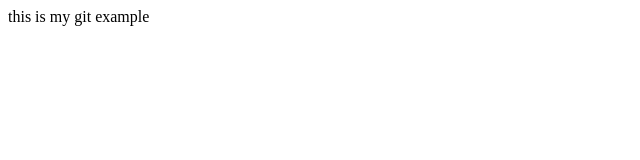
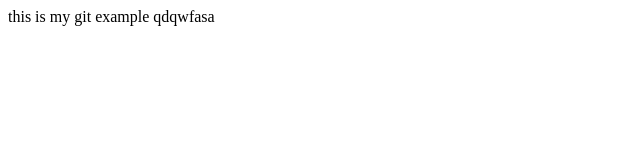
Before and after one commit to ixayman/FirstTry, a plain HTML site: page index.html in a window 1280 px wide. Shown: the full height of the page, 0-640 px from the left. Drawn offline with Linux system fonts and the light colour scheme.

Commit message:
this is the second commit

```diff
--- a/index.html
+++ b/index.html
@@ -2,5 +2,6 @@
 	<head></head>
 	<body>
 		this is my git example
+		qdqwfasa
 	</body>
 </html>
```
